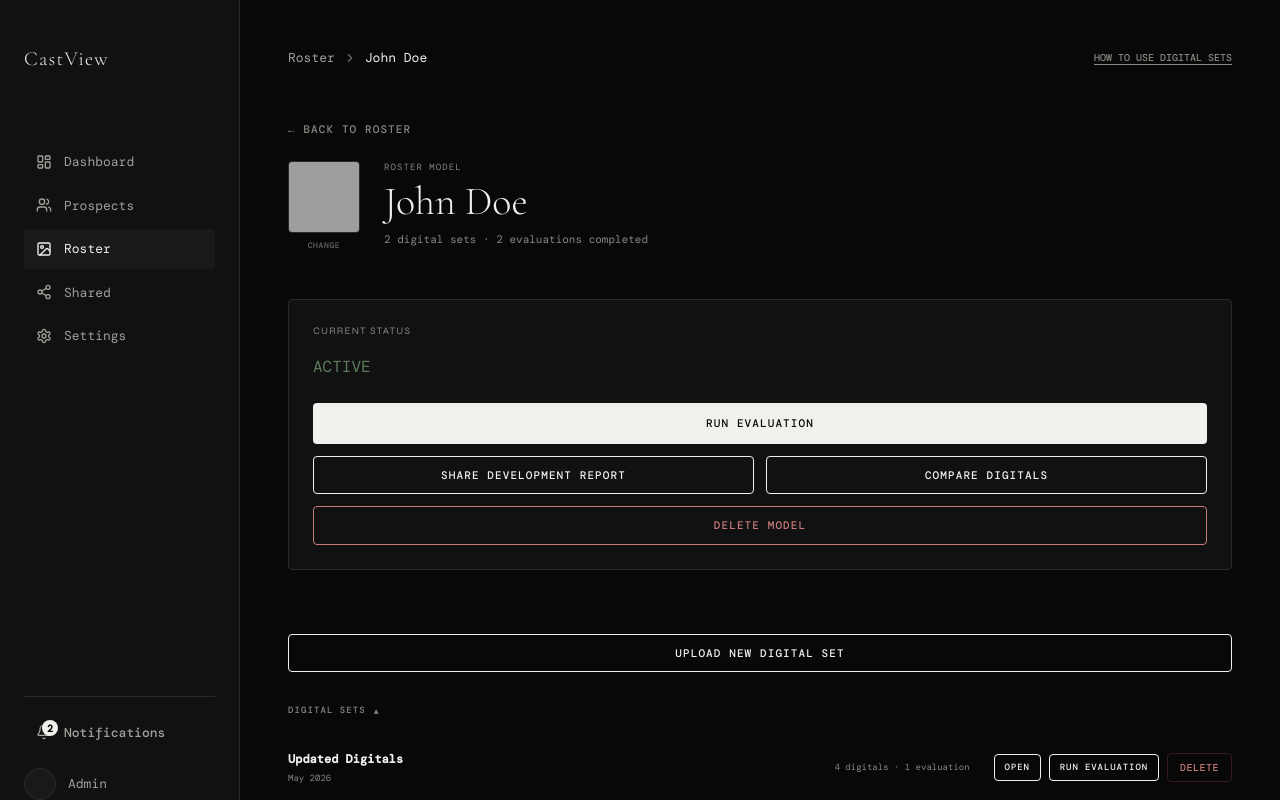
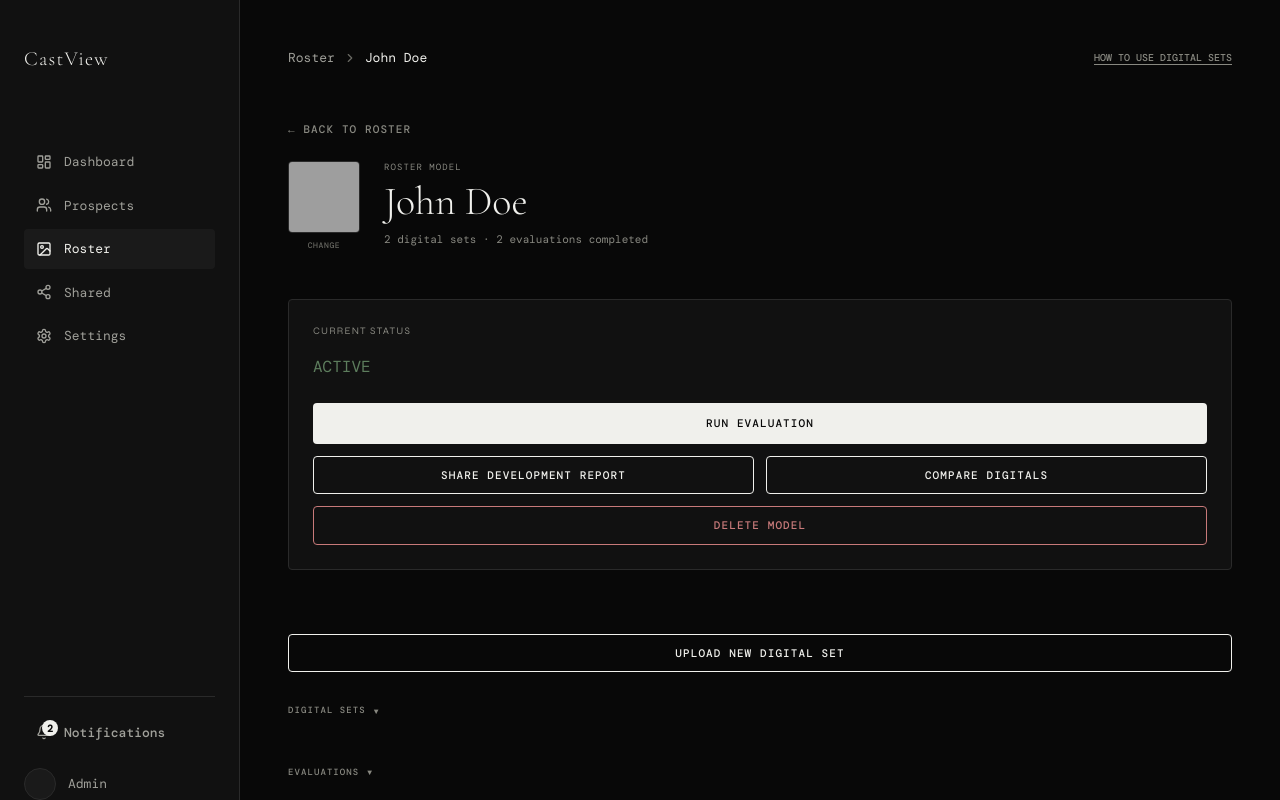
Before and after one commit to sumithproductive-ai/CastView, a React (Vite) app in the folder app/: page /roster/john-doe-roster in a window 1280 px wide. Shown: the top 800 px of the page. Built offline with nearby package versions, Linux system fonts and the light colour scheme; grey boxes are pictures that could not be loaded; a web font is replaced by a local one.

Commit message:
Update ProspectRenderHistory.tsx

```diff
--- a/app/src/app/components/ProspectRenderHistory.tsx
+++ b/app/src/app/components/ProspectRenderHistory.tsx
@@ -212,8 +212,8 @@ export function ProspectRenderHistory({
     evalId: string;
   } | null>(null);
   const [openEvalId, setOpenEvalId] = useState<string | null>(null);
-  const [digitalSetsExpanded, setDigitalSetsExpanded] = useState(true);
-  const [evaluationsExpanded, setEvaluationsExpanded] = useState(true);
+  const [digitalSetsExpanded, setDigitalSetsExpanded] = useState(false);
+  const [evaluationsExpanded, setEvaluationsExpanded] = useState(false);
   const [compareSelectMode, setCompareSelectMode] = useState(false);
   const [compareSelectedIds, setCompareSelectedIds] = useState<string[]>([]);
   const [uploadingProfilePic, setUploadingProfilePic] = useState(false);
```
